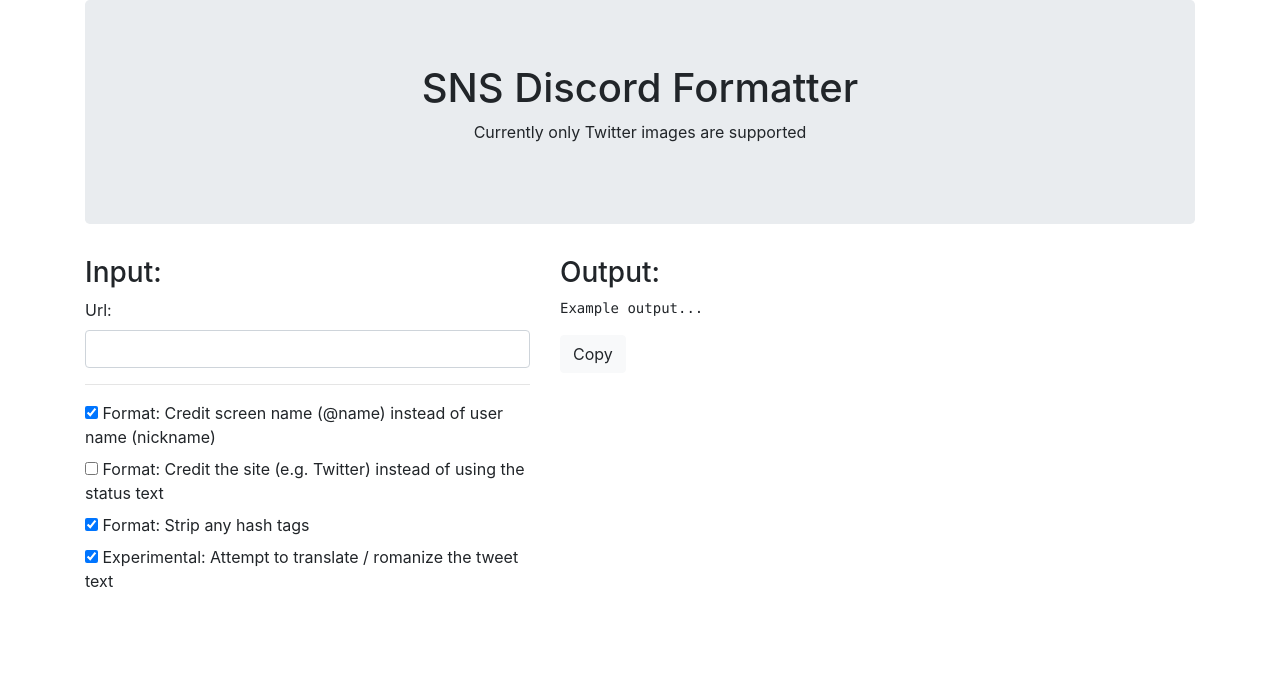
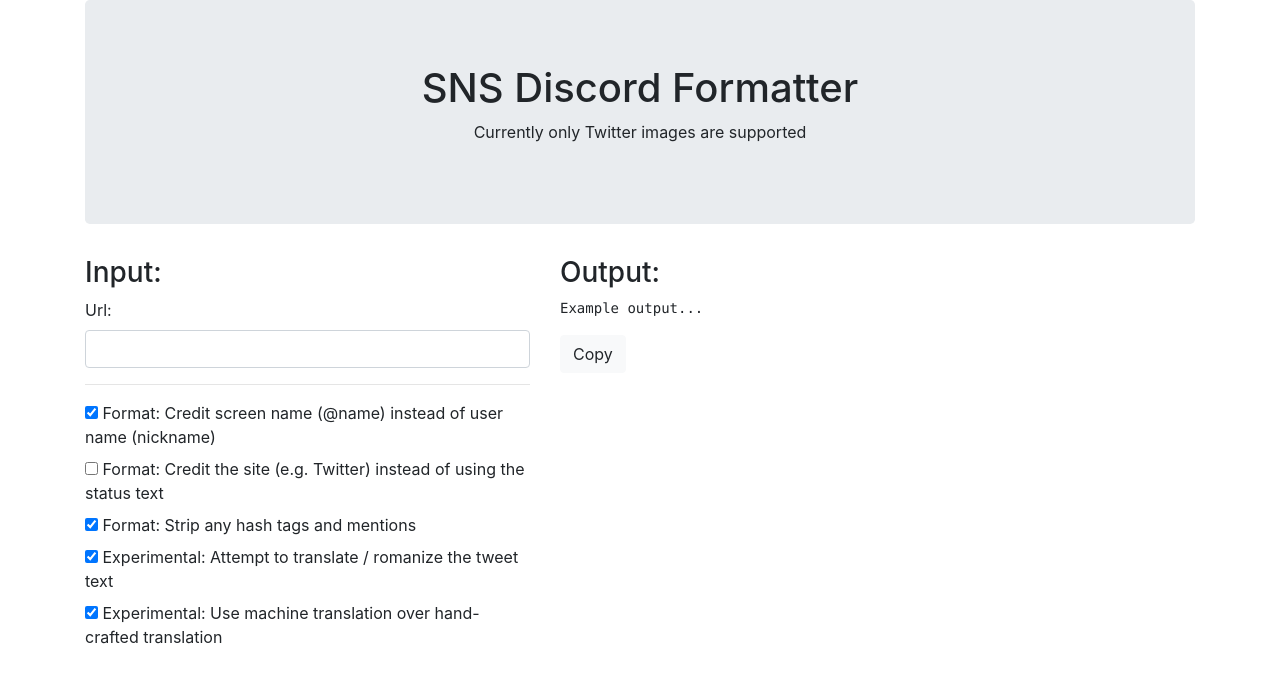
Before and after one commit to AnhNhan/sns-discord-formatter, an Angular app: page / in a window 1280 px wide. Shown: the top 682 px of the page. Built offline with nearby package versions, Linux system fonts and the light colour scheme.

Commit message:
use machine translation, minor stuff

```diff
--- a/src/app/app.component.html
+++ b/src/app/app.component.html
@@ -28,11 +28,15 @@
         </label>
         <label for="formatStripTags">
           <input type="checkbox" id="formatStripTags" [(ngModel)]="formatStripTags">
-          Format: Strip any hash tags
+          Format: Strip any hash tags and mentions
         </label>
         <label for="attemptTranslation">
           <input type="checkbox" id="attemptTranslation" [(ngModel)]="attemptTranslation">
           Experimental: Attempt to translate / romanize the tweet text
+        </label>
+        <label for="useMachineTranslationOverHandbuilt">
+          <input type="checkbox" id="useMachineTranslationOverHandbuilt" [(ngModel)]="useMachineTranslationOverHandbuilt">
+          Experimental: Use machine translation over hand-crafted translation
         </label>
       </div>
     </div>
--- a/src/app/app.component.ts
+++ b/src/app/app.component.ts
@@ -24,6 +24,7 @@
   public formatCreditSiteOverText = false;
   public formatStripTags = true;
   public attemptTranslation = true;
+  public useMachineTranslationOverHandbuilt = true;
 
   public notRecognized = false;
 
@@ -110,7 +111,8 @@
       data: Twitter.Status & {
         extended_entities?: {
           media?: Twitter.MediaEntity[];
-        }
+        };
+        translated_text?: string;
       }
     }) => {
       const tweet = response.data;
@@ -120,15 +122,17 @@
         return;
       }
       this.authorName = this.formatCreditScreenName ? tweet.user.screen_name : tweet.user.name;
-      this.tweetText = (this.formatCreditSiteOverText ? 'Twitter' : tweet.text)
+      const statusText = this.attemptTranslation && this.useMachineTranslationOverHandbuilt ?
+        tweet.translated_text || tweet.text : tweet.text;
+      this.tweetText = (this.formatCreditSiteOverText ? 'Twitter' : statusText)
         .replace(/https:\/\/t\.co\/\w+/g, '')
         .replace(/(\s)+/gm, ' ')
         .trim()
         ;
       if (this.formatStripTags) {
-        this.tweetText = this.tweetText.replace(/#.+?( |\b)/g, '');
+        this.tweetText = this.tweetText.replace(/[#@].+?( |\b)/g, ' ');
       }
-      if (this.attemptTranslation) {
+      if (this.attemptTranslation && !this.useMachineTranslationOverHandbuilt) {
         // tslint:disable-next-line: no-use-before-declare
         _.forOwn(translationPhrases,
           (translated, original) => this.tweetText = this.tweetText.replace(new RegExp(original, 'g'), ' ' + translated + ' '));
@@ -199,9 +203,13 @@
   더팩트: 'The Fact',
   레카: 'red carpet', // shorthand
   콘서트: 'concert',
+  음악회: 'concert',
   평화이음: 'peace',
   경상: 'Gyeongsang',
+  청라: 'Cheongla',
   오랜만이야: 'It\'s been a long time',
   도쿄콘: 'Tokyo Con',
   도쿄: 'Tokyo',
+  뮤직: 'music',
+  어워즈: 'awards',
 };
```
